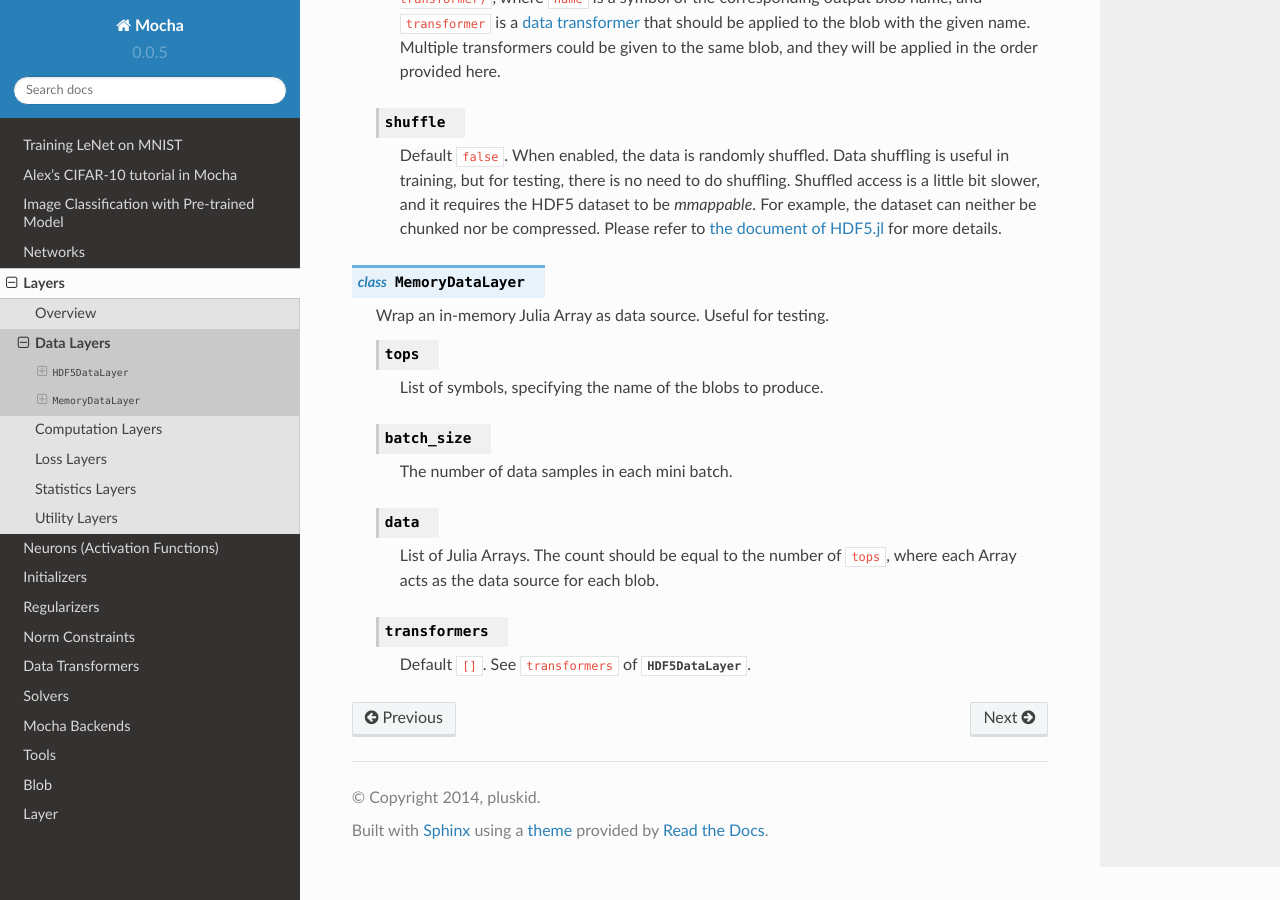
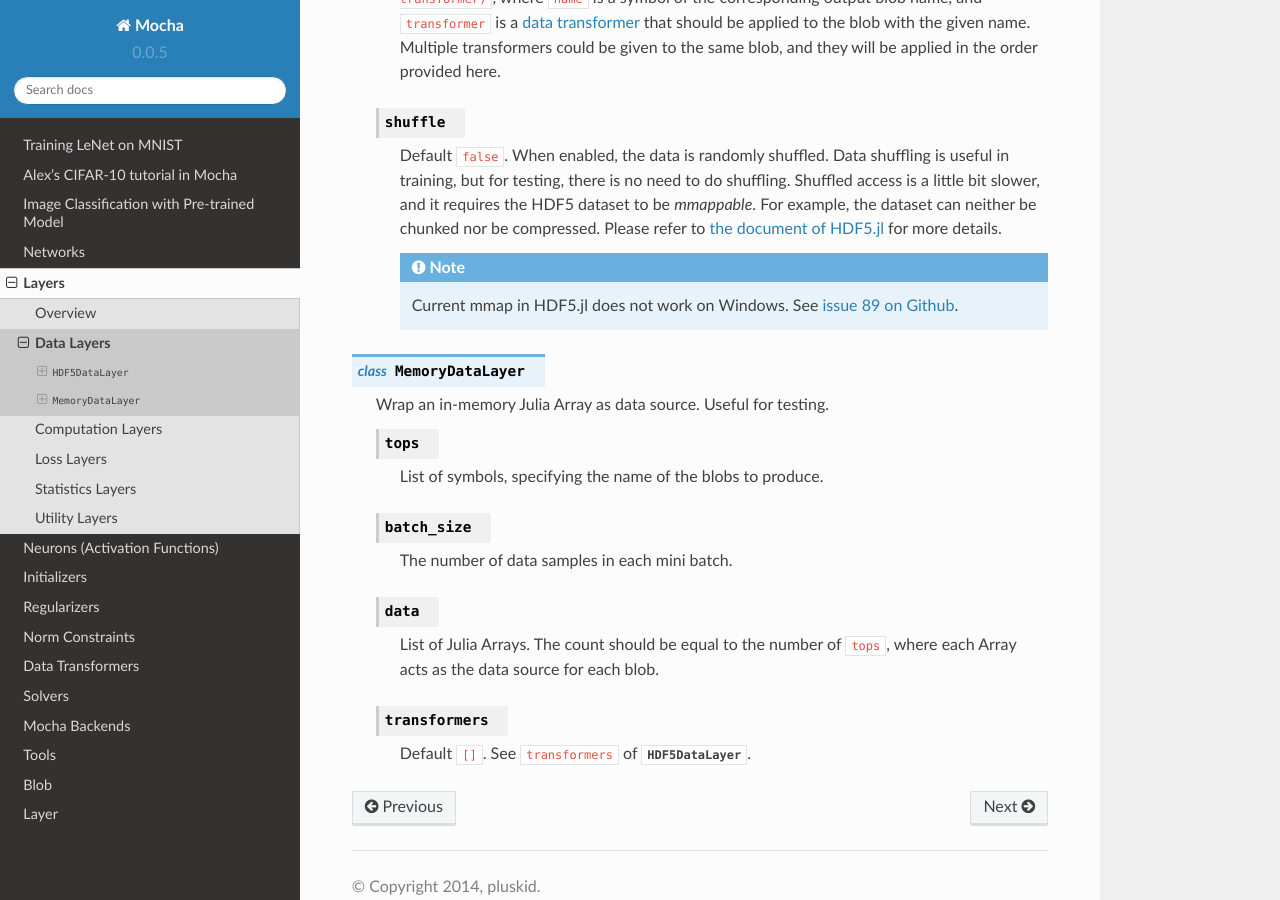
Before and after one commit to pluskid/Mocha.jl, a Sphinx documentation site: the page built from docs/user-guide/layers/data-layer.rst, in a window 1280 px wide and 900 px high, scrolled down 1038 px. Built offline with Sphinx 7.4.7 and the Read the Docs theme 2.0.0, drawn with Linux system fonts in a browser that asks for light colours.

Commit message:
disable data shuffle for Windows in examples since mmap in HDF5 does not work

```diff
--- a/docs/user-guide/layers/data-layer.rst
+++ b/docs/user-guide/layers/data-layer.rst
@@ -61,6 +61,11 @@ Data Layers
       <https://github.com/timholy/HDF5.jl/blob/master/doc/hdf5.md#memory-mapping>`_
       for more details.
 
+      .. note::
+
+         Current mmap in HDF5.jl does not work on Windows. See `issue 89 on Github
+         <https://github.com/timholy/HDF5.jl/issues/89>`_.
+
 .. class:: MemoryDataLayer
 
    Wrap an in-memory Julia Array as data source. Useful for testing.
```
Also changed, not shown: 2 other files.
